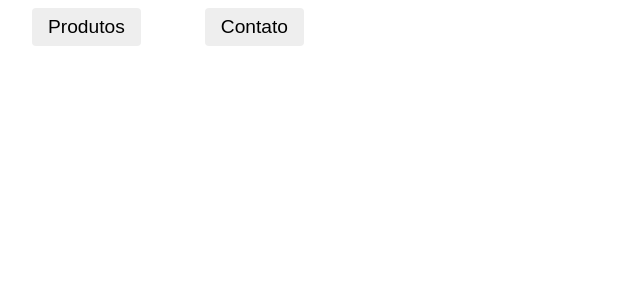
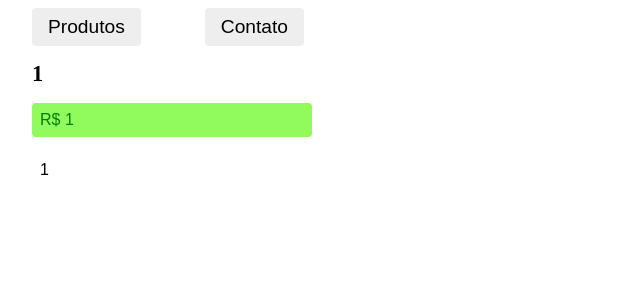
Before and after one commit to jefte199/origamid, a React (Create React App) app in the folder react/exercicios/meuapp/: page /produtos/1/1/1/1 in a window 1280 px wide. Before the commit this address had no page. Shown: the top 300 px of the page, without its empty margins (0-640 px from the left). Built offline with nearby package versions, Linux system fonts and the light colour scheme.

Commit message:
fix: page item

```diff
--- a/react/exercicios/meuapp/src/App.js
+++ b/react/exercicios/meuapp/src/App.js
@@ -16,7 +16,7 @@ const App = () => {
         <Routes>
           <Route path="/" element={<Produtos />} />
           <Route path="contato" element={<Contact />} />
-          <Route path="produtos/:item" element={<Item />} />
+          <Route path="produtos/:item/:nome/:preco/:descricao" element={<Item />} />
         </Routes>
       </BrowserRouter>
     </>
--- a/react/exercicios/meuapp/src/Components/Item.js
+++ b/react/exercicios/meuapp/src/Components/Item.js
@@ -7,34 +7,18 @@ import style from './Item.module.css';
 export default function Item() {
   const baseURL = "https://ranekapi.origamid.dev/json/api/produto";
 
-  const { item } = useParams();
+  const { item, nome, preco, descricao } = useParams();
   const [produtos, setProdutos] = React.useState(null);
-  const [it, setIt] = React.useState(null);
-
-  React.useEffect(() => {
-    axios.get(baseURL).then((response) => {
-      setProdutos(response.data);
-    });
-  }, []);
 
   if (item === null) return null;
   return (
     <>
       <Head title={`Mercado | ${item}`} />
-      <h1>{item}</h1>
       <div className={style.container}>
-      {produtos ? produtos.map((itm) => {
-          setIt(itm);
-          if (itm.id === item) return <img src={itm.fotos[0].src} alt={itm.fotos[0].titulo} key={itm.id} />
-        }) : console.log("ERROR: not found")}
         <div>
-          <h1>pro</h1>
-          <div className={style.dados}>
-            <p>google@gmail.com</p>
-            <p>+55 88 99559856</p>
-            <p>Rua dom leopoldo</p>
-            <p>CEP: 63900088</p>
-          </div>
+          <h1>{nome}</h1>
+          <p className={style.preco}>R$ {preco}</p>
+          <p className={style.descricao}>{descricao}</p>
         </div>
       </div>
     </>
--- a/react/exercicios/meuapp/src/Components/Item.module.css
+++ b/react/exercicios/meuapp/src/Components/Item.module.css
@@ -1,5 +1,18 @@
 .container {
   display: grid;
-  grid-template-columns: repeat(2, 1fr);
+  grid-template-columns: repeat(4, 1fr);
   gap: 40px;
 }
+
+.preco {
+  padding: 00.5rem;
+  border-radius: 4px;
+  background: #91fb5d;
+  color: #017e01;
+  font-family: Arial, Helvetica, sans-serif;
+}
+
+.descricao {
+  padding: 00.5rem;
+  font-family: Arial, Helvetica, sans-serif;
+}
--- a/react/exercicios/meuapp/src/Components/Produtos.js
+++ b/react/exercicios/meuapp/src/Components/Produtos.js
@@ -25,7 +25,7 @@ const Produtos = () => {
           {produtos.map((item) => {
             return (
               <div key={item.id}>
-                <Link to={`produtos/${item.id}`} className={style.link} end>
+                <Link to={`produtos/${item.id}/${item.nome}/${item.preco}/${item.descricao}`} className={style.link} end>
                   <img src={item.fotos[0].src} alt={item.id} />
                   <h1 className={style.titl}>{item.nome}</h1>
                 </Link>
```
